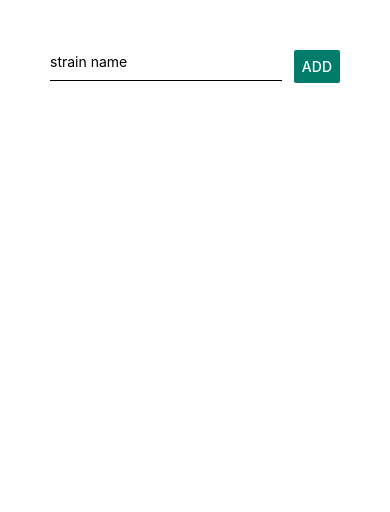
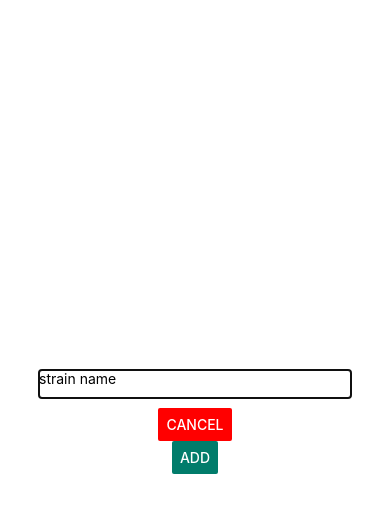
Before and after one commit to yoshimii/easy-dose-it, a React Native app: screen / in a window 390 px wide. Shown: the top 512 px of the page. Built offline with nearby package versions, Linux system fonts and the light colour scheme.

Commit message:
add strain modal and clear form function

```diff
--- a/components/StrainInput.js
+++ b/components/StrainInput.js
@@ -1,5 +1,5 @@
 import React, { useState } from 'react';
-import { View, TextInput, Button, StyleSheet } from 'react-native';
+import { View, TextInput, Button, StyleSheet, Modal } from 'react-native';
 import Strain from './Strain.js'
 
 const StrainInput = props => {
@@ -9,7 +9,13 @@ const StrainInput = props => {
         setStrain(enteredStrain)
       }
 
+      const addStrainHandler = _=> {
+          props.onAddStrain(strain);
+          setStrain('');
+      }
+
     return <>
+    <Modal visible={props.visible} animationType="slide">
         <View style={
             styles.inputContainer
         }>
@@ -17,14 +23,15 @@ const StrainInput = props => {
                 style={
                     styles.strainInput
                 }/>
+            <Button title='cancel' color="red" onPress={props.onCancel} />
             <Button color={
                     styles.button.color
                 }
                 title="add"
-              onPress={props.onAddStrain.bind(this, strain)}
+                onPress={addStrainHandler}
                 />
         </View>
-
+    </Modal>
       </>
 }
 
@@ -34,12 +41,14 @@ const styles = StyleSheet.create({
         width: '80%',
         borderBottomColor: "black",
         borderBottomWidth: 1,
-        paddingBottom: 10
+        paddingBottom: 10,
+        marginBottom: 10
 
     },
     inputContainer: {
-        flexDirection: 'row',
-        justifyContent: 'space-between',
+        flexDirection: 'column', //column is default flex direction in React Native
+        flex:1,//how much space flex items take, if only item 1 means the entire space, otherwise it will take the default space which is only the size of the items
+        justifyContent: 'center',
         alignItems: 'center'
     },
     button: {
```
Lines whose indentation alone changed are shown as unchanged.
